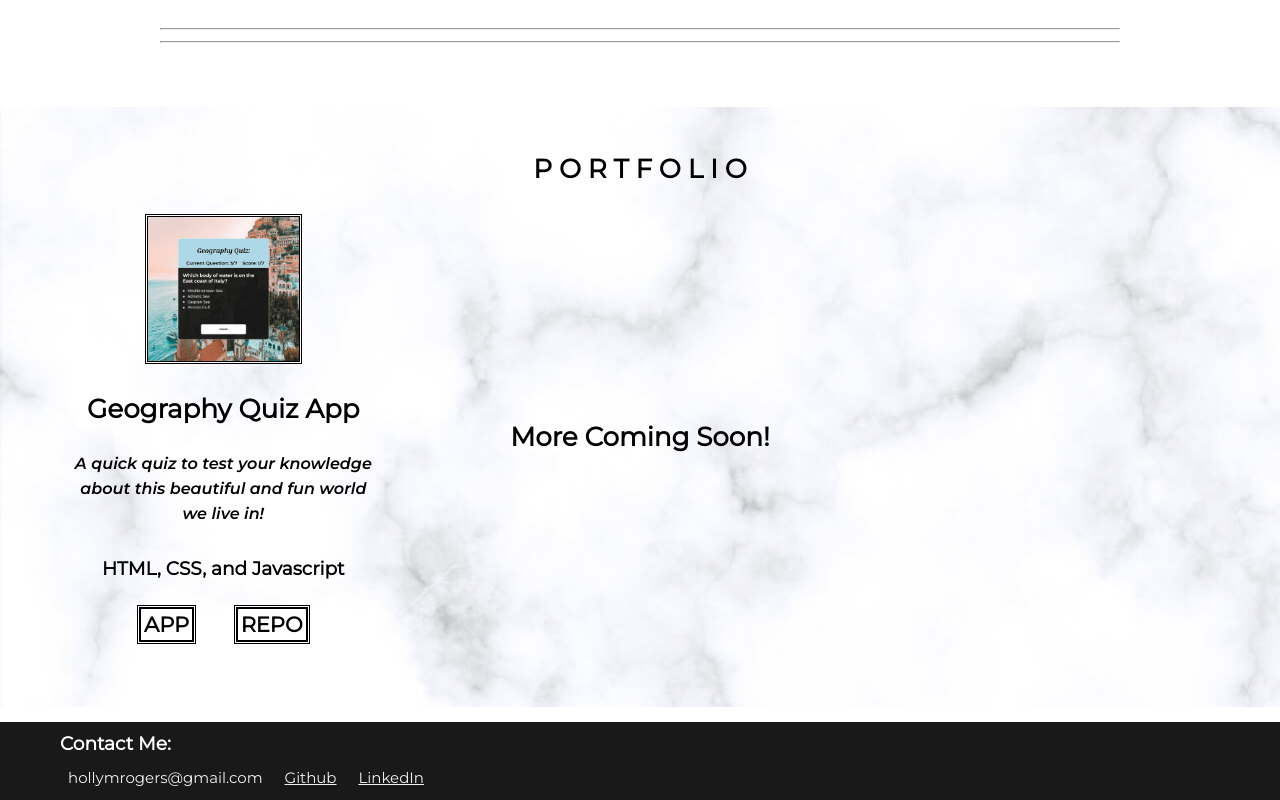
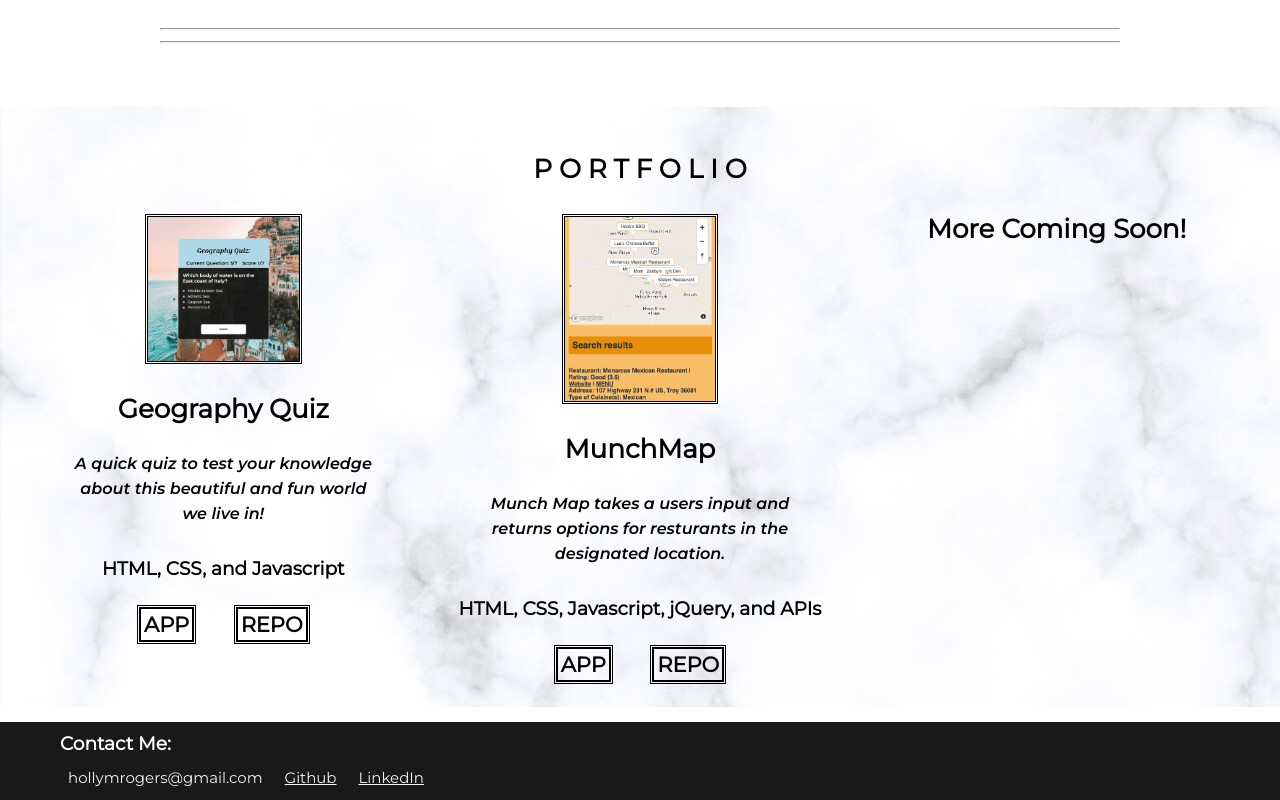
Before and after one commit to holly257/personalPortfolio, a plain HTML site: page index.html in a window 1280 px wide. Shown: the part 1237-2037 px from the top of the page. Drawn offline with nearby package versions, Linux system fonts and the light colour scheme.

Commit message:
added MunchMap links

```diff
--- a/index.html
+++ b/index.html
@@ -64,7 +64,7 @@
                 <div class="one">
                     <img id="quiz-app" src="images/ipadviewquizapptinyCropped2.png" alt="Quiz App Screenshot">
                     <div>
-                        <h3>Geography Quiz App</h3>
+                        <h3>Geography Quiz</h3>
                         <p>A quick quiz to test your knowledge about this beautiful and fun world we live in!</p>
                          <section>
                             <h5>HTML, CSS, and Javascript</h5><br>
@@ -74,11 +74,23 @@
                     </div>
                 </div>
                 <hr class="firstHr hideHR">
-                <hr class="secondHr hideHR">
-                <div class="two">
+                <!-- <hr class="secondHr hideHR"> -->
+                <div class="one">
+                    <img id="quiz-app" src="images/ScreenShot1.png" alt="Quiz App Screenshot">
+                    <div>
+                        <h3>MunchMap</h3>
+                        <p>Munch Map takes a users input and returns options for resturants in the designated location.</p>
+                         <section>
+                            <h5>HTML, CSS, Javascript, jQuery, and APIs</h5><br>
+                            <h6 class="portfolioFooter"><a href="https://holly257.github.io/APIhack-restaurantMap/" target="_blank" tabindex="4">APP</a></h6>
+                            <h6 class="portfolioFooter"><a href="https://github.com/holly257/APIhack-restaurantMap" target="_blank" tabindex="5">REPO</a></h6>
+                        </section>
+                    </div>
+                </div>
+                <div class="three">
                     <h3 id="more-soon" >More Coming Soon!</h3>
                 </div>
-                <div class="three hide"></div>
+                <div class="hide"></div>
 
             </div>
         </section>
```
Also changed, not shown: images/ScreenShot1.png (added), 2 other files.
